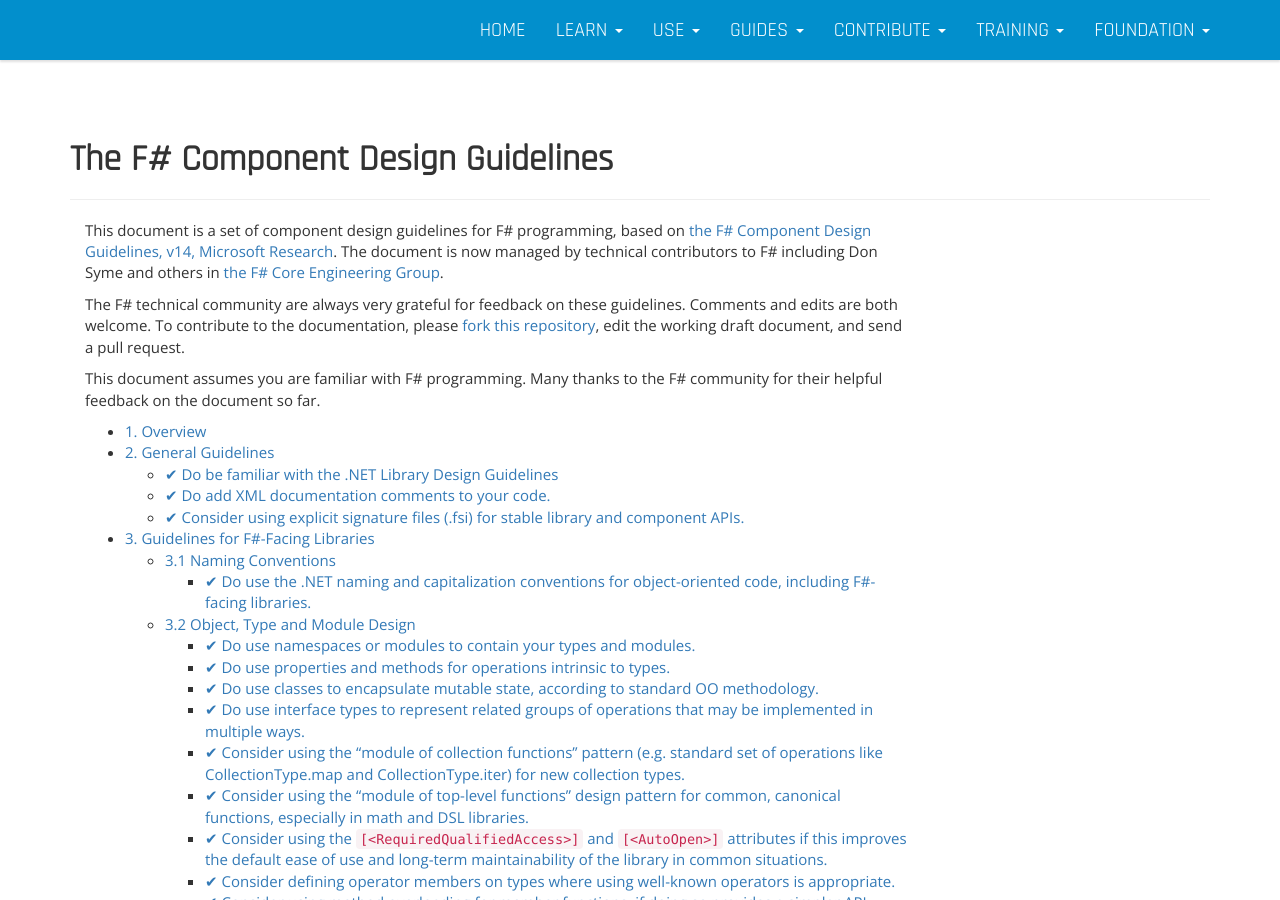
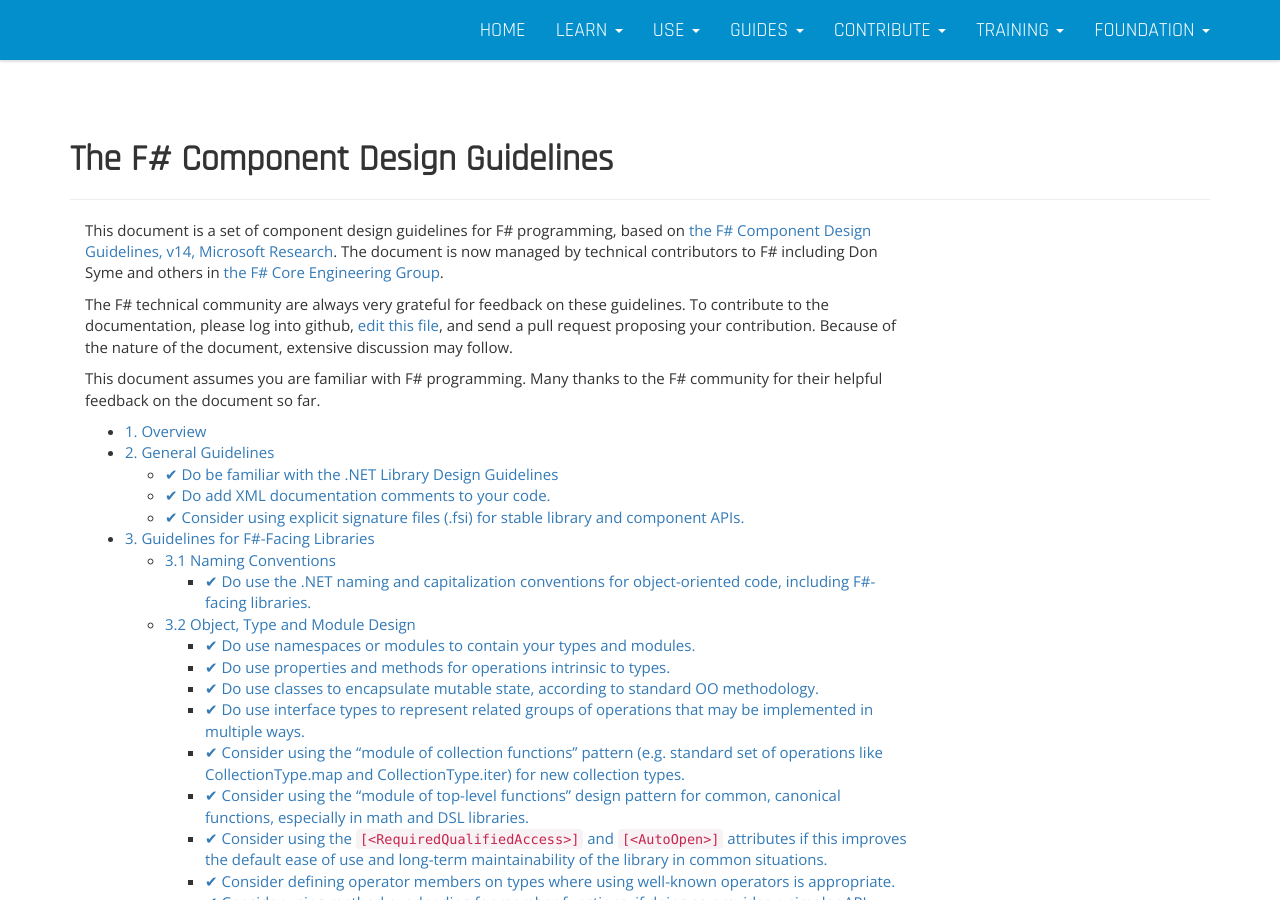
Before and after one commit to fsharp/fsharp.org, a Jekyll site: the page built from specs/component-design-guidelines/index.md, in a window 1280 px wide and 900 px high. Built offline with Jekyll 4.4.1, drawn with Linux system fonts in a browser that asks for light colours; nearby versions of some CDN libraries.

Commit message:
Update index.md

```diff
--- a/specs/component-design-guidelines/index.md
+++ b/specs/component-design-guidelines/index.md
@@ -7,7 +7,7 @@
 
 This document is a set of component design guidelines for F# programming, based on [the F# Component Design Guidelines, v14, Microsoft Research](fsharp-design-guidelines-v14.pdf).  The document is now managed by technical contributors to F# including Don Syme and others in [the F# Core Engineering Group](http://fsharp.github.io).
 
-The F# technical community are always very grateful for feedback on these guidelines. Comments and edits are both welcome. To contribute to the documentation, please [fork this repository](http://github.com/fsharp/fsfoundation), edit the working draft document, and send a pull request.
+The F# technical community are always very grateful for feedback on these guidelines. To contribute to the documentation, please log into github, [edit this file](https://github.com/fsharp/fsfoundation/edit/gh-pages/specs/component-design-guidelines/index.md), and send a pull request proposing your contribution. Because of the nature of the document, extensive discussion may follow.
 
 This document assumes you are familiar with F# programming. Many thanks to the F# community for their helpful feedback on the document so far.
 
```
